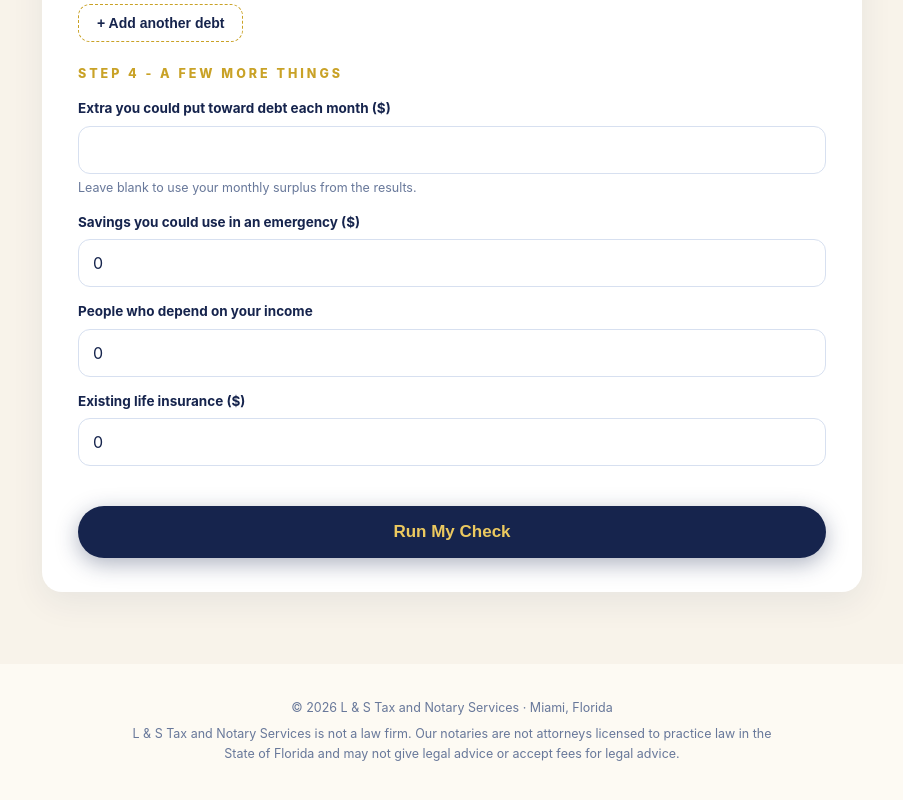
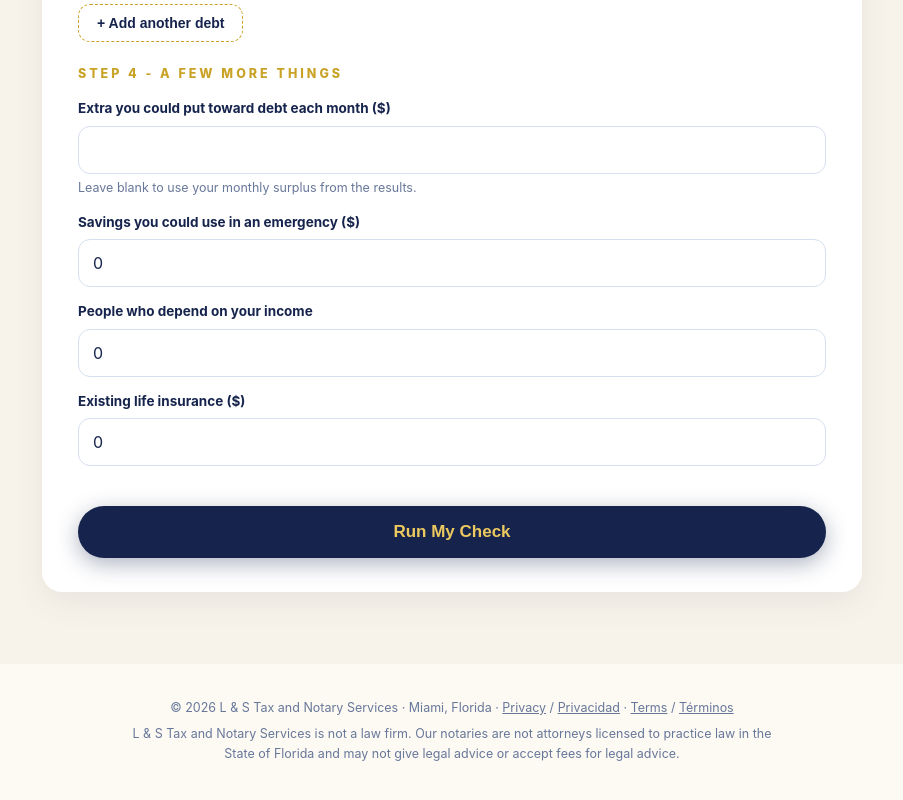
Before and after one commit to lstaxnotary/lstaxnotary.github.io, a plain HTML site: page debt-cashflow.html in a window 1280 px wide. Shown: the part 1256-2056 px from the top of the page, without its empty margins (188-1091 px from the left). Drawn offline with Linux system fonts and the light colour scheme.

Commit message:
Update footer with Privacy and Terms links
Added links to Privacy and Terms pages in footer.

```diff
--- a/debt-cashflow.html
+++ b/debt-cashflow.html
@@ -587,7 +587,7 @@ header{background:#fdfaf3}
 <div class="r-actions"><a class="btn btn-royal" href="index.html#book" id="bk"></a><button type="button" class="btn btn-print" id="pr" onclick="window.print()"></button></div>
 <p class="calc-note" id="note"></p></div>
 </div></section>
-<footer><div class="wrap"><p>&copy; 2026 L &amp; S Tax and Notary Services &middot; Miami, Florida</p>
+<footer><div class="wrap"><p>&copy; 2026 L &amp; S Tax and Notary Services &middot; Miami, Florida &middot; <a href="privacy.html" style="color:inherit">Privacy</a> / <a href="privacy-es.html" style="color:inherit">Privacidad</a> &middot; <a href="terms.html" style="color:inherit">Terms</a> / <a href="terms-es.html" style="color:inherit">Términos</a></p>
 <p>L &amp; S Tax and Notary Services is not a law firm. Our notaries are not attorneys licensed to practice law in the State of Florida and may not give legal advice or accept fees for legal advice.</p></div></footer>
 <script>
 const D={
```
